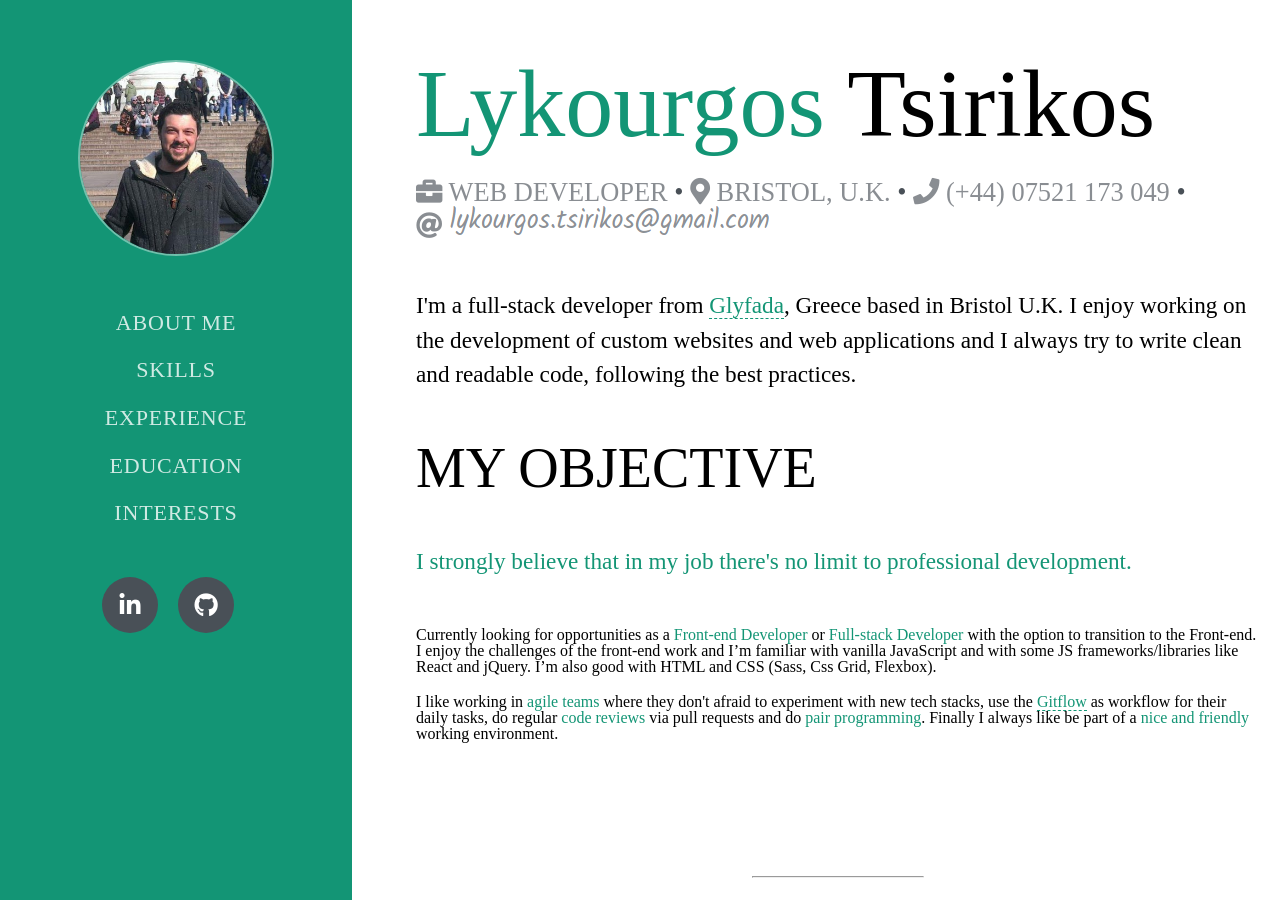
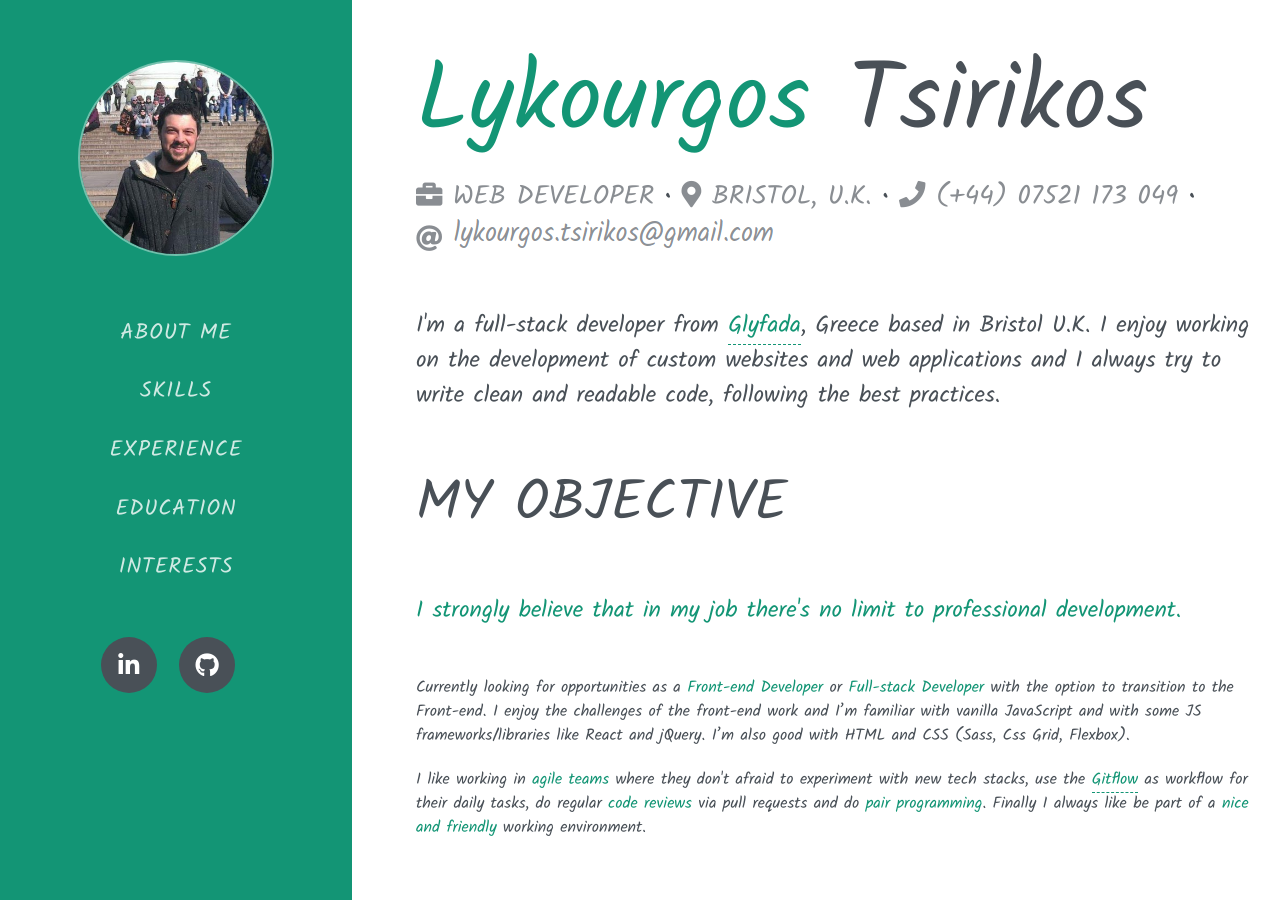
Before and after one commit to ltdev22/ltdev22.github.io, a Jekyll site: the page built from index.html, in a window 1280 px wide and 900 px high. Built offline with Jekyll 4.4.1, drawn with Linux system fonts in a browser that asks for light colours.

Commit message:
Add google fonts

```diff
--- a/_includes/head.html
+++ b/_includes/head.html
@@ -2,6 +2,7 @@
     <meta charset="UTF-8">
     <meta name="viewport" content="width=device-width, initial-scale=1">
     <title>{{ page.title }}</title>
+    <link href="https://fonts.googleapis.com/css?family=Kalam:400,700|Lemonada:400,600|Open+Sans:400,700&display=swap" rel="stylesheet" />
     <link rel="stylesheet" href="css/styles.css" />
     <link rel="stylesheet" href="font-awesome/css/all.min.css" />
 </head>
--- a/_sass/site.scss
+++ b/_sass/site.scss
@@ -1,10 +1,6 @@
-// body {
-//     display: flex;
-//     flex-direction: column;
-//     min-height: 100vh;
-//     @media (min-width: 768px) {
-//         display: grid;
-//         grid-template-columns: 380px 1fr;
-//         grid-template-rows: auto 1fr;
-//     }
-// }
+body {
+    font-family: 'Kalam', 'Lemonada', 'Open Sans', cursive, sans-serif;
+    color: $text-color;
+    font-size: 16px;
+    line-height: 1.5;
+}
```
